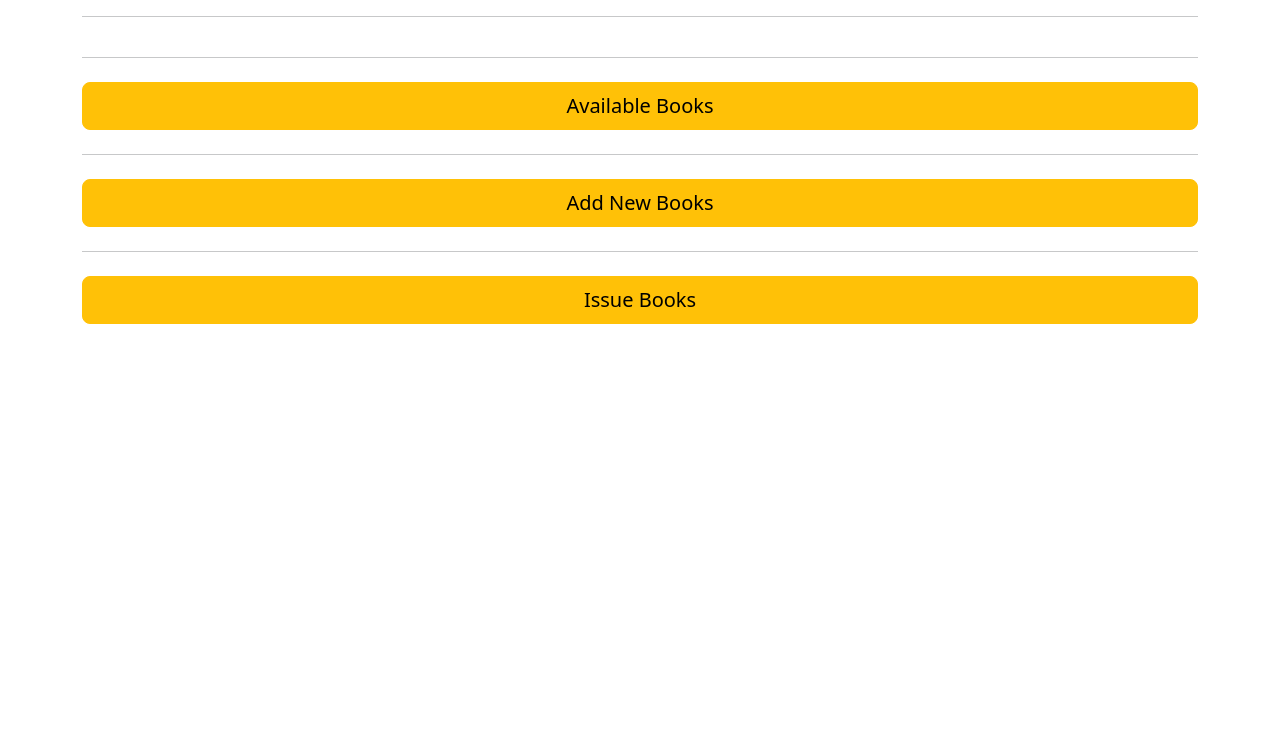
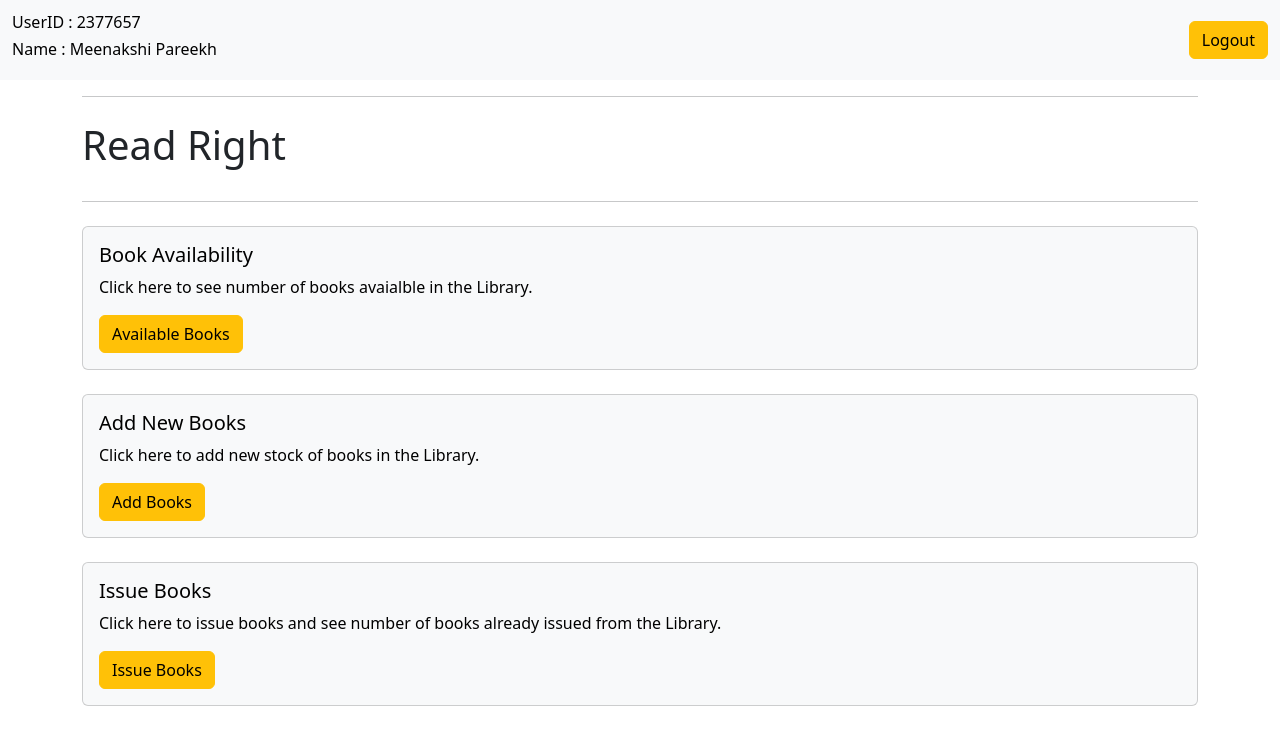
Before and after one commit to JahnviPaliwal/ReadRight---Library-Management-System, a Django app: template templates/main_p.html in a window 1280 px wide. Shown: the top 745 px of the page. Run offline with Django 3.2, Linux system fonts and the light colour scheme; the template is opened without the code that fills it, so the values that code supplies are empty.

Commit message:
Updated main page

```diff
--- a/templates/main_p.html
+++ b/templates/main_p.html
@@ -11,17 +11,47 @@
     <title>Document</title>
  </head>
  <body>
+
+ <nav class="navbar bg-body-tertiary" >
+  <div class="container-fluid">
+    <a class="navbar-brand">
+        <h6>UserID : 2377657</h6>
+        <h6>Name : Meenakshi Pareekh</h6>
+    </a>
+      <button class="btn btn-warning" type="submit">Logout</button>
+  </div>
+</nav>
+
  <div class = "container ">
  <!-- As a link -->
+
 <div class="d-grid gap-2">
     <hr>
+     <h1>Read Right</h1>
     <hr>
-<a href="/orderlist_book/" class = "btn btn-warning btn-lg" type="button">Available Books</a>
-    <hr>
-    <a href="/bookadd/" class = " btn btn-warning btn-lg" type="button">Add New Books</a>
-    <hr>
-<a href="/issue/" class = " btn btn-warning btn-lg" type="button">Issue Books</a>
-</div>
+     <div class="card text-bg-light mb-3">
+         <div class="card-body">
+         <h5 class="card-title">Book Availability</h5>
+         <p class="card-text">Click here to see number of books avaialble in the Library.</p>
+             <a href="/orderlist_book/" class = "btn btn-warning" type="button">Available Books</a>
+        </div>
+     </div>
+    <div class="card text-bg-light mb-3">
+         <div class="card-body">
+         <h5 class="card-title">Add New Books</h5>
+         <p class="card-text">Click here to add new stock of books  in the Library.</p>
+             <a href="/bookadd/" class = " btn btn-warning" type="button">Add Books</a>
+        </div>
+     </div>
+    <div class="card text-bg-light mb-3">
+         <div class="card-body">
+         <h5 class="card-title">Issue Books</h5>
+         <p class="card-text">Click here to issue books and see number of books already issued from the Library.</p>
+             <a href="/issue/" class = " btn btn-warning" type="button">Issue Books</a>
+        </div>
+     </div>
+
+
 
  </div>
  </body>
```
Also changed, not shown: templates/bookadd.html (+12 -0 lines), templates/issue.html (+15 -0 lines), templates/orderlist_book.html (+12 -0 lines).
